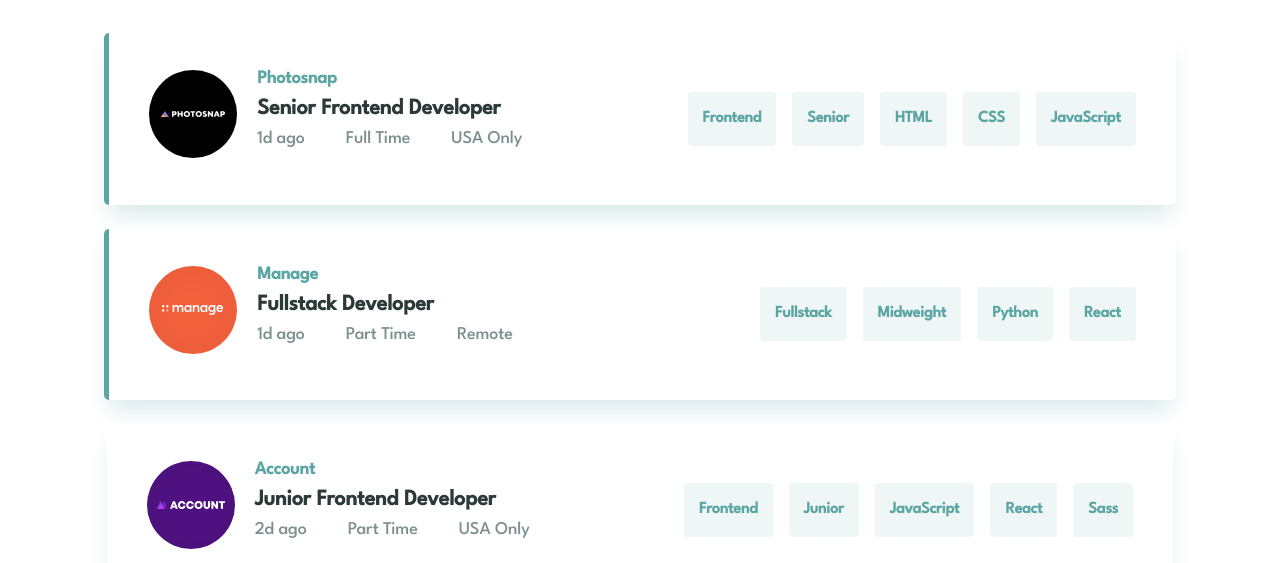
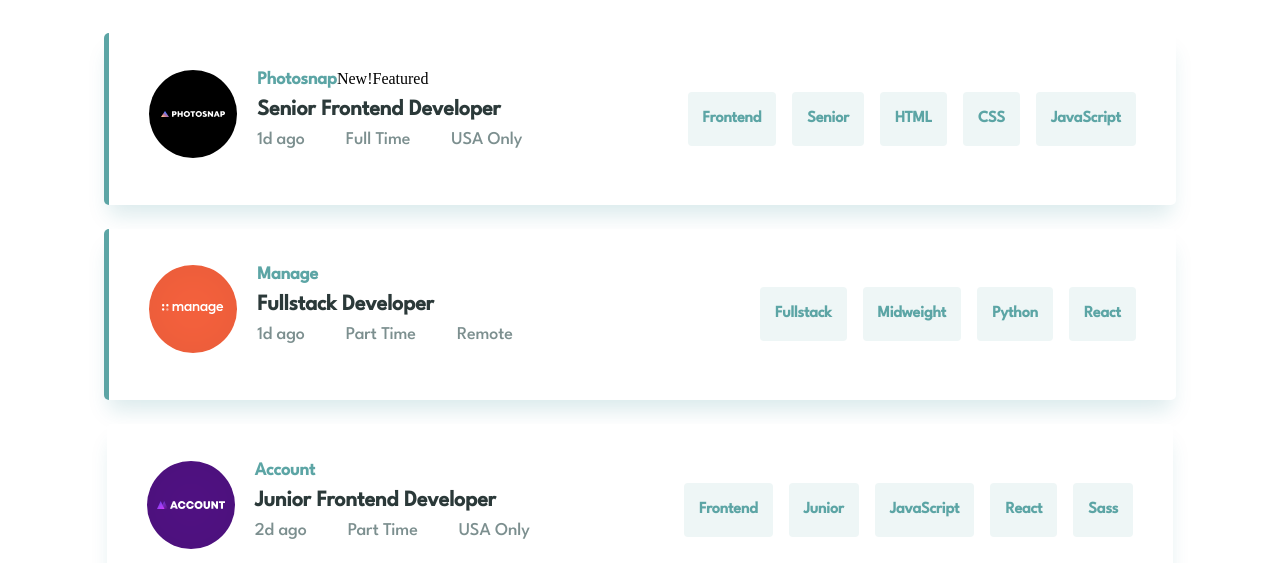
Before and after one commit to Aaron-Segbefia/Job-Listing-with-filtering, a website: page index.html in a window 1280 px wide. Shown: the part 199-762 px from the top of the page. Drawn offline with Linux system fonts and the light colour scheme.

Commit message:
added new and features block using js

```diff
--- a/app.js
+++ b/app.js
@@ -170,7 +170,7 @@ function getJobsHTML(jobdata, filterTags=[]){
         <div class="job-card" id="id${jobdata.id.toString()}" data-new= ${jobdata.new} data-feauterd = "${jobdata.featured}">
             <div class="job-col job-col-left">
                 <img src="${jobdata.logo}" alt="${jobdata.company}" class="jobs-img">
-                <div class="info">
+                <div class="info" id="id${jobdata.id.toString()}_newFeatures">
                     <span class="company">${jobdata.company}</span>
                     <span class="title">${jobdata.position}</span>
 
@@ -189,8 +189,17 @@ function getJobsHTML(jobdata, filterTags=[]){
     `;
 
 
+   /* const id1 = document.getElementById('id1');
+    const id2 = document.getElementById('id2');
+    const newly = document.createElement('span');
+    newly.classList.add('new');
+    newly.innerHTML = "New";
+    const info = id1.document.querySelector('.job-col-left').document.querySelector('.info');
+    info.insertBefore(newly, info.children[1]);*/
 
-    //list for getting the roles levels and languages from the data given.
+
+
+     //list for getting the roles levels and languages from the data given.
     const tagList = [
         jobdata.role,
         jobdata.level,
@@ -297,6 +306,8 @@ function reset(searchContentEl){
 }
 
 
+
+
 window.addEventListener('click', (event)=>{
     const targetEl = event.target;
     const targetText = targetEl.innerHTML.trim();
@@ -319,3 +330,17 @@ window.addEventListener('click', (event)=>{
 });
 
 setJobsListings();
+
+
+const id1 = document.getElementById('id1_newFeatures');
+const newly = document.createElement('span');
+newly.innerHTML = "New!";
+const featured = document.createElement('span');
+featured.innerHTML = "Featured";
+
+newly.classList.add("new");
+featured.classList.add("featured");
+
+
+id1.insertBefore(newly, id1.children[0].nextSibling);
+id1.insertBefore(featured, id1.children[1].nextSibling);
--- a/style.css
+++ b/style.css
@@ -112,6 +112,7 @@ font-style: normal;
 font-weight: 700;
 font-size: 22px;
 line-height: 24px;
+display: block;
 /* identical to box height, or 109% */
 
 
@@ -119,7 +120,7 @@ color: #2B3939;
 
 }
 .company{
-    display: block;
+    display: inline-block;
     font-family: 'League Spartan';
 font-style: normal;
 font-weight: 700;
@@ -257,3 +258,7 @@ height: auto;
     border-left-style: solid;
 
 }
+
+.featured, .new{
+    display: inline-block;
+}
```
